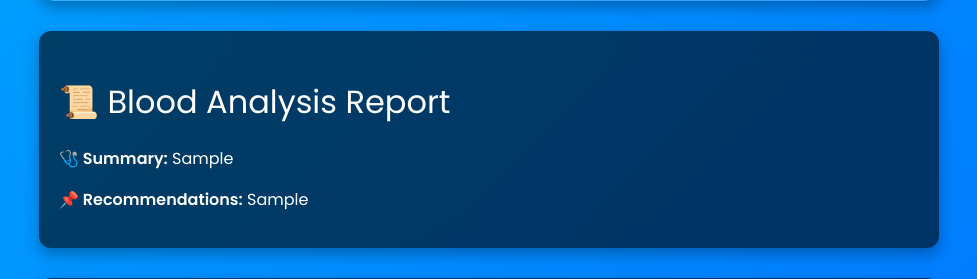
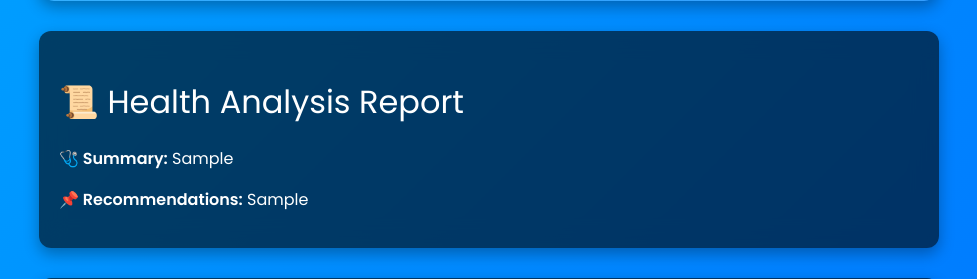
Before and after one commit to Asish2107/DL-Project, a Flask app: template templates/home.html in a window 1280 px wide. Shown: the part 1492-1771 px from the top of the page, without its empty margins (151-1128 px from the left). Run offline with Flask 3, Linux system fonts and the light colour scheme; the template is opened without the code that fills it: most values are stand-ins (such as "Sample title", 1, 10 or a date in 2020); parts of the project's set-up code (start-up, migrations or seed data) failed here and were passed over.

Commit message:
Final push

```diff
--- a/templates/home.html
+++ b/templates/home.html
@@ -242,7 +242,7 @@
         <!-- Health Report Results -->
         {% if health_report %}
         <div class="section result">
-            <h2>📜 Blood Analysis Report</h2>
+            <h2>📜 Health Analysis Report</h2>
             <p><strong>🩺 Summary:</strong> {{ health_report[0] }}</p>
             <p><strong>📌 Recommendations:</strong> {{ health_report[1] }}</p>
         </div>
```
